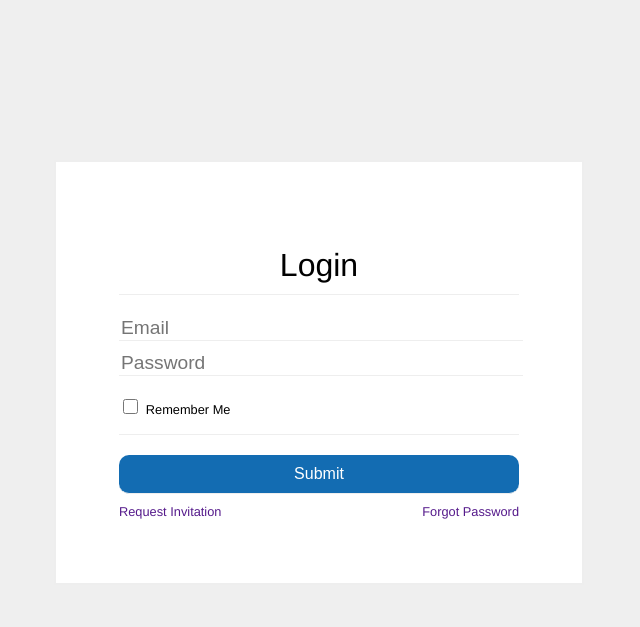
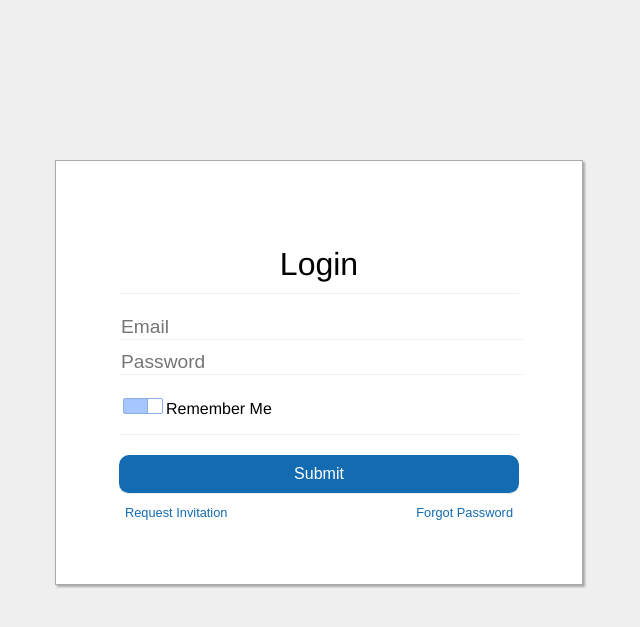
Before and after one commit to ybui210/PIpeline, a PHP site: page /login.php in a window 1280 px wide. Shown: the top 627 px of the page, without its empty margins (321-961 px from the left). Run offline with PHP 8.4, Linux system fonts and the light colour scheme.

Commit message:
Updated login pages and started implementing PHP

```diff
--- a/Current-Version/Styles/login.css
+++ b/Current-Version/Styles/login.css
@@ -7,7 +7,8 @@ html {
     background-color: #FFFFFF;
     width: 400px;
     margin: 20vh auto;
-    border: 2px solid #EEE;
+    box-shadow: 2px 2px 2px #AAA;
+    border: 1px solid #AAA;
     padding: 5%;
 }
 
@@ -16,6 +17,13 @@ h1 {
     font-weight: 400;
     text-align: center;
     padding-bottom: 10px;
+}
+
+h2 {
+    border-bottom: 1px solid #EEE;
+    font-weight: 300;
+    padding-bottom: 10px;
+    font-size: 1.4em;
 }
 
 input:focus{
@@ -67,15 +75,67 @@ label {
     border-bottom: 1px solid #EEE;
 }
 
+#rememberMeSection label {
+    font-size: 1em;
+}
+
 #additionalOptions {
     color: #136cb2;
     font-size: 0.8em;
 }
 
-#forgotPassword {
+#alternativeTwo {
     float: right;
 }
 
 a {
     text-decoration: none;
 }
+
+.alternativeOptions {
+    border: none;
+    background-color: #FFF;
+    cursor: pointer;
+    color: #136cb2;
+    font-size: 1em;
+}
+
+#alternativeTwoBtn {
+    float: right;
+}
+
+/* INPUT */
+input[type="checkbox"]{
+  appearance:none;
+  width:40px;
+  height:16px;
+  border:1px solid #aaa;
+  border-radius:2px;
+  background:#ebebeb;
+  position:relative;
+  display:inline-block;
+  overflow:hidden;
+  vertical-align:middle;
+  transition: background 0.3s;
+  box-sizing:border-box;
+}
+input[type="checkbox"]:after{
+  content:'';
+  position:absolute;
+  top:-1px;
+  left:-1px;
+  width:14px;
+  height:14px;
+  background:white;
+  border:1px solid #aaa;
+  border-radius:2px;
+  transition: left 0.1s cubic-bezier(0.785, 0.135, 0.15, 0.86);
+}
+input[type="checkbox"]:checked{
+  background:#a6c7ff;
+  border-color:#8daee5;
+}
+input[type="checkbox"]:checked:after{
+  left:23px;
+  border-color:#8daee5;
+}
--- a/Current-Version/login.php
+++ b/Current-Version/login.php
@@ -4,45 +4,67 @@
         <title>Login</title> <!-- Decided by Davin, open to change -->
         <link rel="stylesheet" type="text/css" href="Styles/login.css">
 
-        <!-- All this favicon code was taken from https://www.favicon-generator.org/ -->
-        <link rel="apple-touch-icon" sizes="57x57" href="./Images/Favicon/apple-icon-57x57.png">
-        <link rel="apple-touch-icon" sizes="60x60" href="./Images/Favicon/apple-icon-60x60.png">
-        <link rel="apple-touch-icon" sizes="72x72" href="./Images/Favicon/apple-icon-72x72.png">
-        <link rel="apple-touch-icon" sizes="76x76" href="./Images/Favicon/apple-icon-76x76.png">
-        <link rel="apple-touch-icon" sizes="114x114" href="./Images/Favicon/apple-icon-114x114.png">
-        <link rel="apple-touch-icon" sizes="120x120" href="./Images/Favicon/apple-icon-120x120.png">
-        <link rel="apple-touch-icon" sizes="144x144" href="./Images/Favicon/apple-icon-144x144.png">
-        <link rel="apple-touch-icon" sizes="152x152" href="./Images/Favicon/apple-icon-152x152.png">
-        <link rel="apple-touch-icon" sizes="180x180" href="./Images/Favicon/apple-icon-180x180.png">
-        <link rel="icon" type="image/png" sizes="192x192"  href="./Images/Favicon/android-icon-192x192.png">
-        <link rel="icon" type="image/png" sizes="32x32" href="./Images/Favicon/favicon-32x32.png">
-        <link rel="icon" type="image/png" sizes="96x96" href="./Images/Favicon/favicon-96x96.png">
-        <link rel="icon" type="image/png" sizes="16x16" href="./Images/Favicon/favicon-16x16.png">
-        <link rel="manifest" href="./Images/Favicon/manifest.json">
-        <meta name="msapplication-TileColor" content="#ffffff">
-        <meta name="msapplication-TileImage" content="/ms-icon-144x144.png">
-        <meta name="theme-color" content="#ffffff">
+        <?php
+            include 'favicon.php';
+        ?>
     </header>
     <body>
         <div id="header"> <!-- To hold the login buttons and labels that take you to different sections of the page -->
         </div>
         <!-- Holds all objects not in the header -->
         <div id="content">
-            <h1>Login</h1>
-            <form class="cf">
+            <h1>
+                <?php
+                    $forgotPassword = false;
+                    $requestInvitation = false;
+                    if (isset($_POST["forgotPassword"])) {
+                        echo "Forgot Password";
+                        $forgotPassword = true;
+                    } else if (isset($_POST["requestInvitation"])) {
+                        echo "Request Invitation";
+                        $requestInvitation = true;
+                    } else {
+                        echo "Login";
+                    }
+                ?>
+            </h1>
+            <form class="cf" method="post" action="">
                 <div id="formBox">
-                    <div class="half left cf">
-                        <input type="email" id="input-email" placeholder="Email"><br>
-                        <input type="password" id="input-name" placeholder="Password">
-                    </div>
-                    <div id="rememberMeSection">
-                        <input type="checkbox" id="rememberMe"/>
-                        <label for="rememberMe">Remember Me</label>
-                    </div>
+                    <input type="email" id="input-email" placeholder="Email"><br>
+                    <?php
+                        if ($forgotPassword) {
+                            echo "";
+                        } else if($requestInvitation) {
+                            echo "<input type=\"text\" id=\"input-first-name\" placeholder=\"First Name\">";
+                            echo "<input type=\"text\" id=\"input-middle-name\" placeholder=\"Middle Name\">";
+                            echo "<input type=\"text\" id=\"input-last-name\" placeholder=\"Last Name\">";
+                            echo "<input type=\"text\" id=\"input-linkedin-url\" placeholder=\"LinkedIn URL\">";
+                            echo "<h2>You are an:</h2>";
+                            echo "<input type=\"radio\" name=\"individualOrOrganization\" value=\"individual\"> Individual";
+                            echo "<input type=\"radio\" name=\"individualOrOrganization\" value=\"organization\"> Organanization";
+                        } else {
+                            echo "<input type=\"password\" id=\"input-name\" placeholder=\"Password\">";
+                        }
+                    ?>
+                    <?php
+                        if (($forgotPassword) || ($requestInvitation)) {
+                            echo "";
+                        } else {
+                            echo "<div id=\"rememberMeSection\"><input type=\"checkbox\" checked/><label for=\"rememberMe\">Remember Me</label></div>";
+                        }
+                    ?>
+
                     <input type="submit" value="Submit" id="submitButton">
                     <div id="additionalOptions">
-                        <a href="" id="requestInvitation">Request Invitation</a>
-                        <a href="" id="forgotPassword">Forgot Password</a>
+                        <button id="requestInvitationBtn" class="alternativeOptions" type="submit" name="requestInvitation">Request Invitation</button>
+                        <?php
+                            if ($forgotPassword) {
+                                echo
+                                    "<button id=\"alternativeTwoBtn\" class=\"alternativeOptions\" type=\"submit\" name=\"login\">Login</button>";
+                            } else {
+                                echo "<button id=\"alternativeTwoBtn\" class=\"alternativeOptions\" type=\"submit\" name=\"forgotPassword\">Forgot Password</button>";
+                            }
+                        ?>
                     </div>
                 </div>
             </form>
```
Also changed, not shown: Current-Version/Styles/myown.css (deleted, +0 -17 lines), Current-Version/index.php (+3 -18 lines), Current-Version/testing.html (added, +27 -0 lines).
